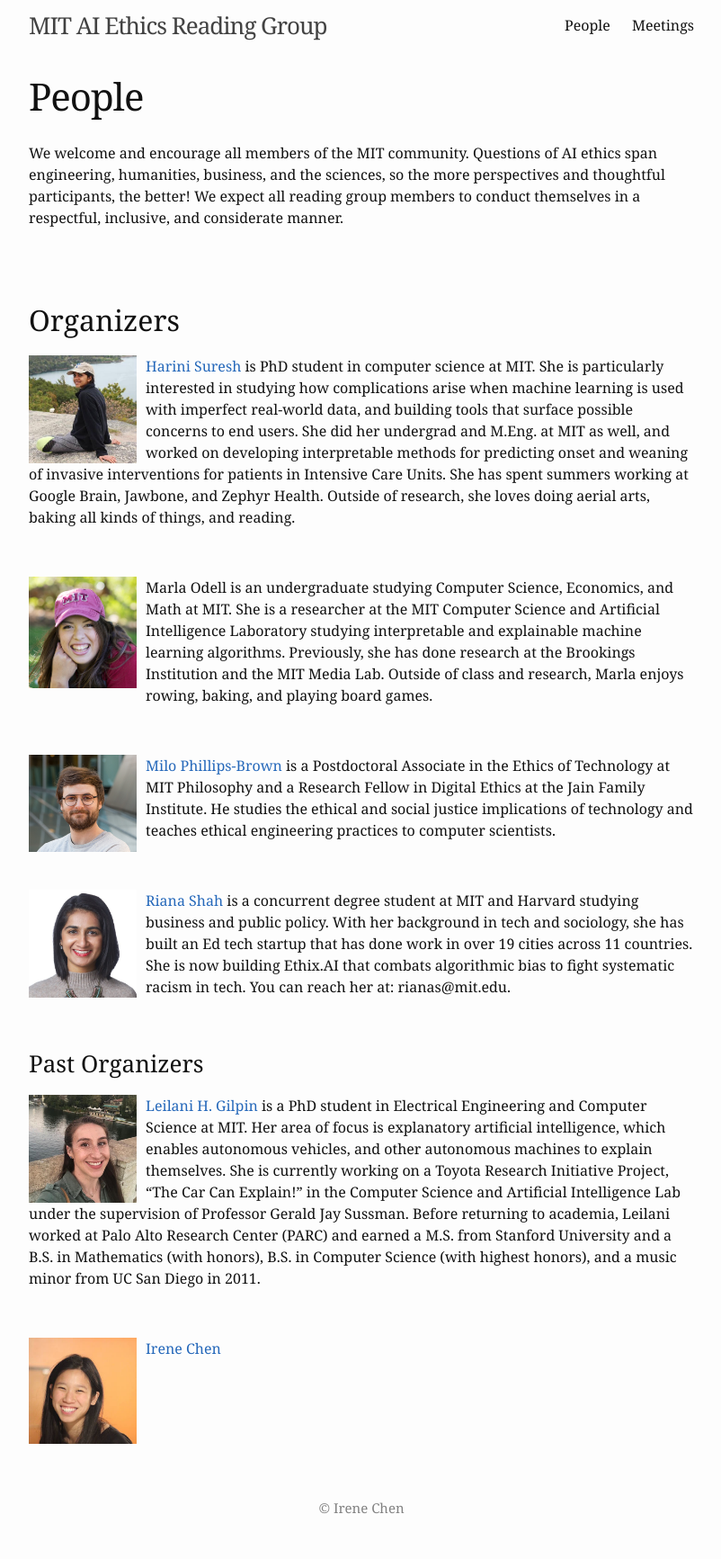
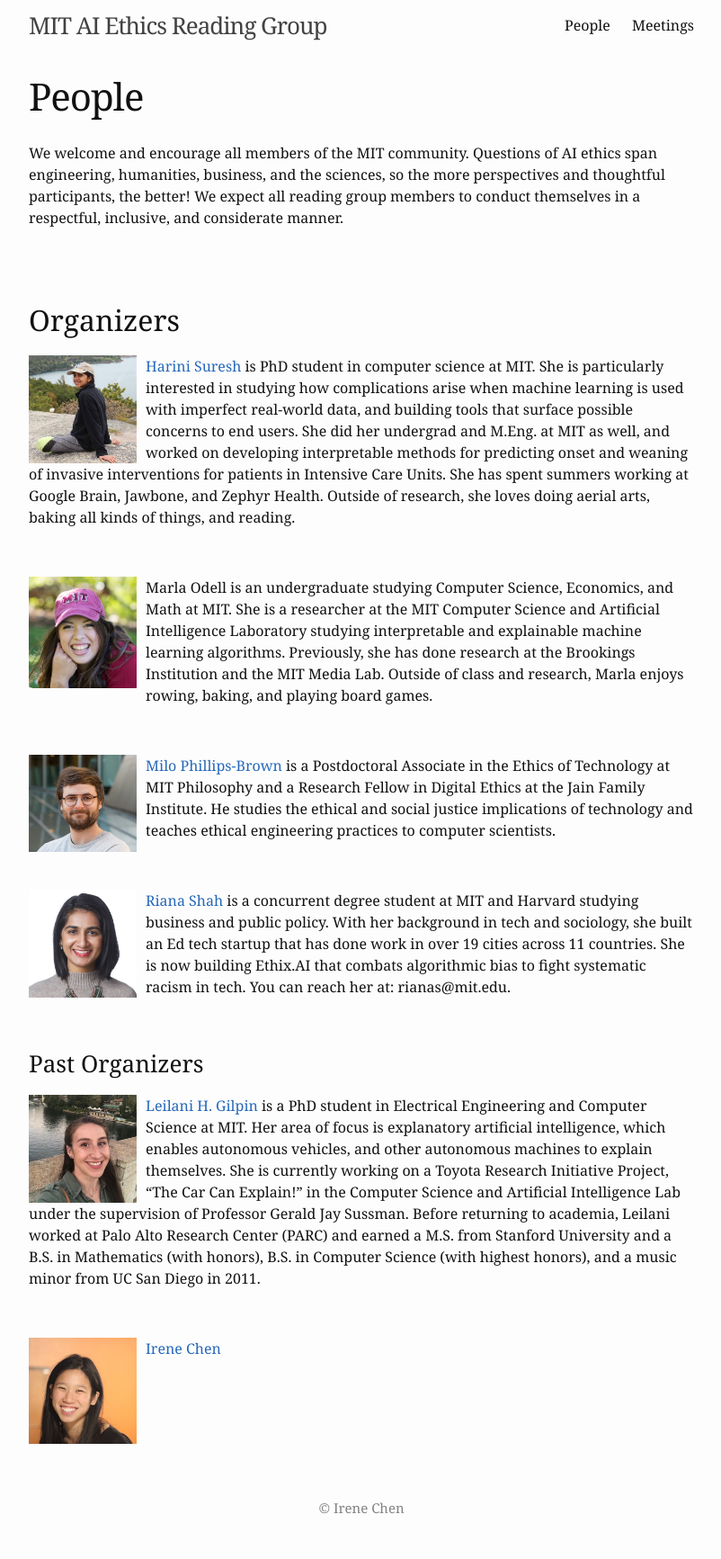
Before and after one commit to mitaiethics/mitaiethics.github.io, a Jekyll site: the page built from people.md, in a window 1280 px wide. Shown: the whole page at 90% size, without its empty margins (238-1040 px from the left). Built offline with Jekyll 4.4.1, drawn with Linux system fonts in a browser that asks for light colours.

Commit message:
Update people.md

```diff
--- a/people.md
+++ b/people.md
@@ -33,7 +33,7 @@ Marla Odell is an undergraduate studying Computer Science, Economics, and Math a
 
 <p>
 <img src="/riana.jpg" alt="..." class="float-left mr-2" width="120px" style="float: left; margin-right: 10px;">
-<a href="https://www.rianabshah.com/"> Riana Shah </a> is a concurrent degree student at MIT and Harvard studying business and public policy. With her background in tech and sociology, she has built an Ed tech startup that has done work in over 19 cities across 11 countries. She is now building Ethix.AI that combats algorithmic bias to fight systematic racism in tech. You can reach her at: rianas@mit.edu.
+<a href="https://www.rianabshah.com/"> Riana Shah </a> is a concurrent degree student at MIT and Harvard studying business and public policy. With her background in tech and sociology, she built an Ed tech startup that has done work in over 19 cities across 11 countries. She is now building Ethix.AI that combats algorithmic bias to fight systematic racism in tech. You can reach her at: rianas@mit.edu.
 </p>
 
 <br>
```
